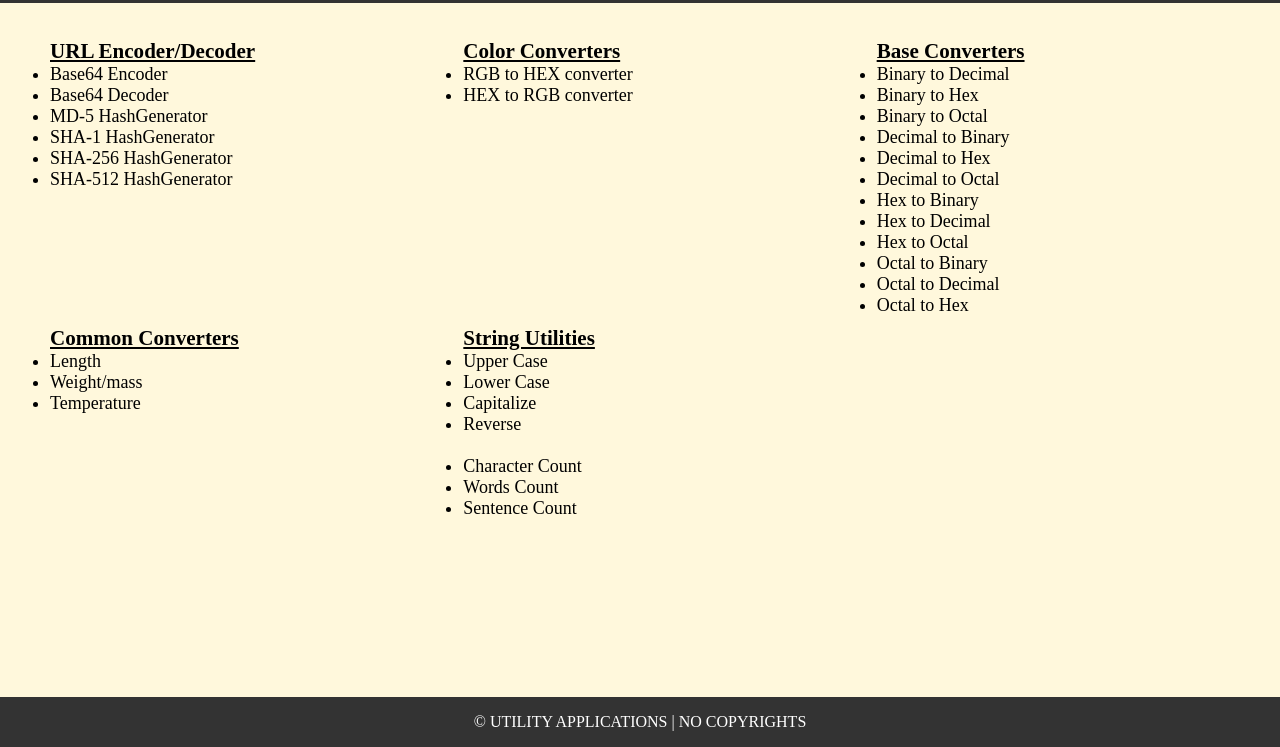
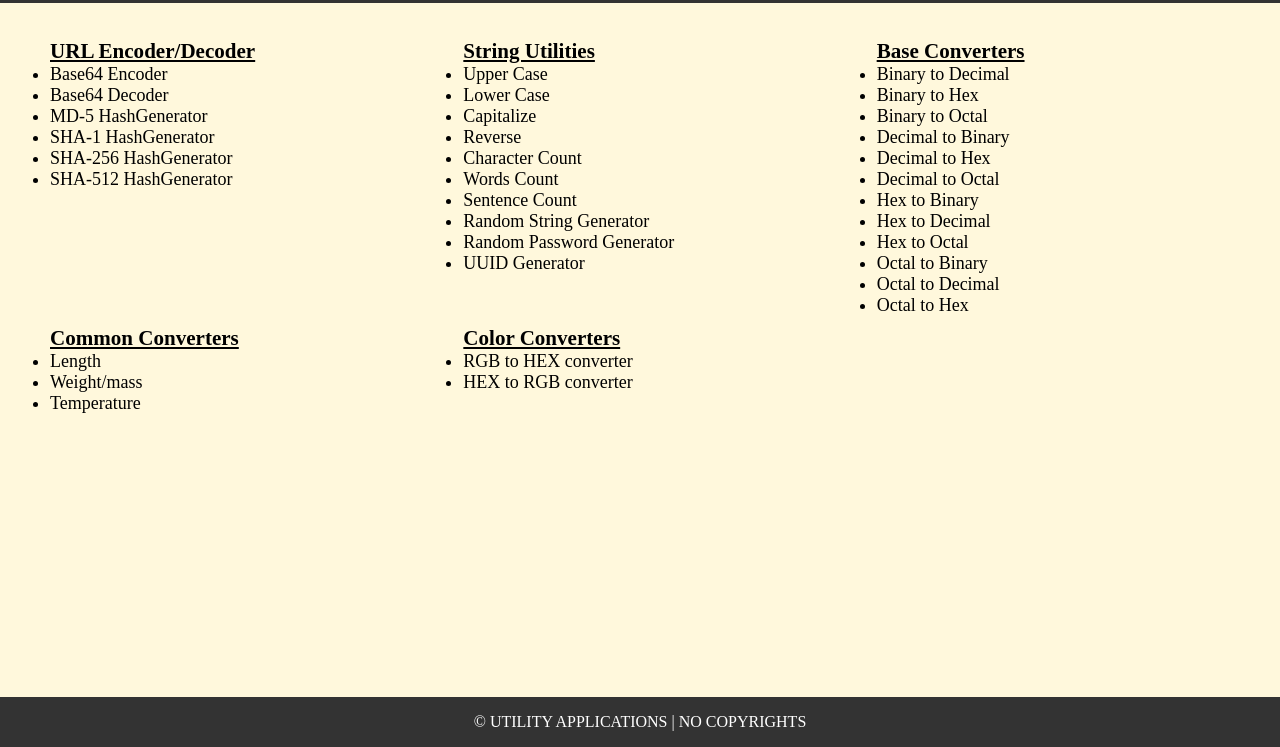
Before and after one commit to venkatnarasimha/central-utilty-Application-website, a website: page index.html in a window 1280 px wide. Shown: the part 303-1050 px from the top of the page. Drawn offline with Linux system fonts and the light colour scheme.

Commit message:
added random generator links

```diff
--- a/index.html
+++ b/index.html
@@ -30,13 +30,25 @@
             </ul>
         </div>
 
-        <div class="color">
-            <h3>Color Converters</h3>
+        <div class="string">
+            <h3>String Utilities</h3>
             <ul>
-                <li><a href="https://utility-appl.netlify.app/rgbtohexconverter">RGB to HEX converter</a></li>
-                <li><a href="https://utility-appl.netlify.app/hextorgbconverter.html">HEX to RGB converter</a></li>
+                <li><a href="https://stringutility.netlify.app/stringoperations.html">Upper Case</a></li>
+                <li><a href="https://stringutility.netlify.app/stringoperations.html">Lower Case</a></li>
+                <li><a href="https://stringutility.netlify.app/stringoperations.html">Capitalize</a></li>
+                <li><a href="https://stringutility.netlify.app/stringoperations.html">Reverse</a></li>
+
+                <li><a href="https://stringutility.netlify.app/count.html">Character Count</a></li>
+                <li><a href="https://stringutility.netlify.app/count.html">Words Count</a></li>
+                <li><a href="https://stringutility.netlify.app/count.html">Sentence Count</a></li>
+
+                <li><a href="https://stringutility.netlify.app/random-string-generator.html">Random String Generator</a></li>
+                <li><a href="https://stringutility.netlify.app/random-password-generator.html">Random Password Generator</a></li>
+                <li><a href="https://stringutility.netlify.app/uuid-generator.html">UUID Generator</a></li>
+
             </ul>
         </div>
+
         <div class="base">
             <a href="https://base-converters.netlify.app/"><h3>Base Converters</h3></a>
             <ul>
@@ -64,20 +76,14 @@
             </ul>
         </div>
 
-        <div class="string">
-            <h3>String Utilities</h3>
+        <div class="color">
+            <h3>Color Converters</h3>
             <ul>
-                <li><a href="https://stringutility.netlify.app/stringoperations.html">Upper Case</a></li>
-                <li><a href="https://stringutility.netlify.app/stringoperations.html">Lower Case</a></li>
-                <li><a href="https://stringutility.netlify.app/stringoperations.html">Capitalize</a></li>
-                <li><a href="https://stringutility.netlify.app/stringoperations.html">Reverse</a></li>
-                <br>
-                <li><a href="https://stringutility.netlify.app/count.html">Character Count</a></li>
-                <li><a href="https://stringutility.netlify.app/count.html">Words Count</a></li>
-                <li><a href="https://stringutility.netlify.app/count.html">Sentence Count</a></li>
-
+                <li><a href="https://utility-appl.netlify.app/rgbtohexconverter">RGB to HEX converter</a></li>
+                <li><a href="https://utility-appl.netlify.app/hextorgbconverter.html">HEX to RGB converter</a></li>
             </ul>
         </div>
+
     </div>
 
     <div class=above-footer>
--- a/style.css
+++ b/style.css
@@ -60,7 +60,7 @@ a :hover {
 }
 
 .above-footer {
-  min-height: calc(100vh - 622px);
+  min-height: calc(100vh - 517px);
 }
 
 .above-footers {
```
